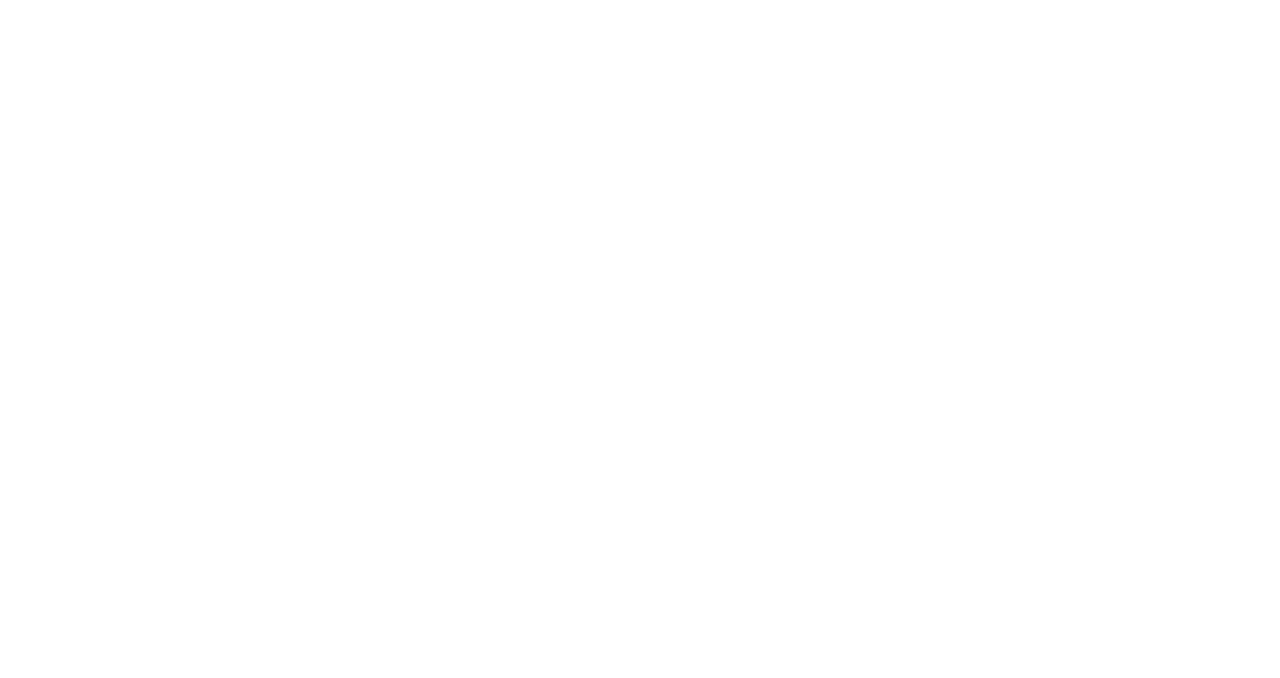
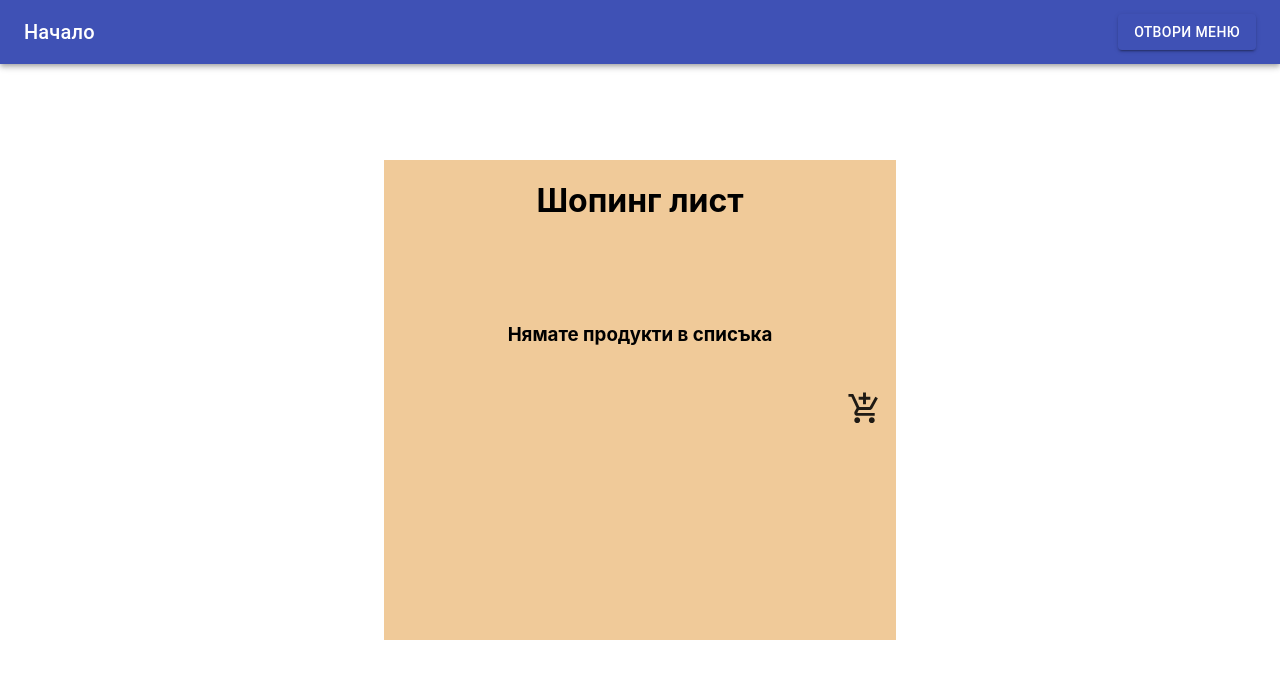
Before and after one commit to mihaelagandeva/MandzhichkaProject, a React (Create React App) app in the folder client/: page /shopping-list in a window 1280 px wide. Shown: the top 678 px of the page. Built offline with nearby package versions, Linux system fonts and the light colour scheme.

Commit message:
Add shopping list

```diff
--- a/client/src/App.js
+++ b/client/src/App.js
@@ -9,10 +9,11 @@ import SingleRecipe from './componets/SingleRecipe';
 import CreateRecipe from './componets/CreateRecipe'
 import DisplayUserRecipes from './componets/DisplayUserRecipes'
 import UserProfile from './componets/UserProfile'
+import ShoppingList from './componets/ShoppingList'
 
 //delete later pls
 const hardcodedRecipe = {
-  id: 1, title: 'Musakichka', author: 'Musakichka Master', date: '06/12/2020', picturePath: 'https://amiraspantry.com/wp-content/uploads/2019/11/moussaka-I.jpg', rating: 4, tags: [{ id: 1, value: 'musaka' }, { id: 2, value: 'good' }], summary: 'A very simple recipe to make delicious musaka', products: ['500g potatoes', '500g minced meat'],
+  id: 1, title: 'Musakichka', author: 'Musakichka Master', date: '06/12/2020', prepTime: 60, picturePath: 'https://amiraspantry.com/wp-content/uploads/2019/11/moussaka-I.jpg', rating: 4, tags: [{ id: 1, value: 'musaka' }, { id: 2, value: 'good' }], summary: 'A very simple recipe to make delicious musaka', products: ['500g potatoes', '500g minced meat'],
   steps: ['Wash potatoes', 'Peel and cut potatoes, put them to boil in hot water till they are almost ready', 'Put minced meat in a pan and fry it alongside some onion', 'Mix everything and put in oven']
 }
 
@@ -31,6 +32,7 @@ function App() {
         <Route path="/recipes/favorites" exact component={() => <DisplayUserRecipes load="favourites" />} />
         <Route path="/recipes/my" exact component={() => <DisplayUserRecipes load="my" />} />
         <Route path="/profile" exact component={UserProfile} />
+        <Route path="/shopping-list" exact component ={ShoppingList} />
       </Router>
       <Interceptor />
     </SnackbarProvider>
--- a/client/src/componets/CreateRecipe.tsx
+++ b/client/src/componets/CreateRecipe.tsx
@@ -6,6 +6,7 @@ import { InputTags } from './InputTags'
 import { FileUpload } from './FileUpload'
 import { ProductSelect } from './ProductSelect'
 import Slider from '@material-ui/core/Slider';
+import TopAppBar from "./TopAppBar";
 
 const useStyles = makeStyles({
     root: {
@@ -113,6 +114,8 @@ const CreateRecipe = () => {
     const styles = useStyles();
 
     return (
+        <div>
+            <TopAppBar />
         <div className={styles.root}>
         <h1 className={styles.title}>Нова Рецепта</h1>
         <div className={styles.upload}>
@@ -160,9 +163,6 @@ const CreateRecipe = () => {
         />
         <div>
         <p>Продукти: </p>
-        {productList.map((x, i) => {
-
-        })}
         <ProductSelect productList={productList} setProductList={setProductList}/>
         </div>
         <div className={styles.steps}>
@@ -199,7 +199,8 @@ const CreateRecipe = () => {
                 </div>
                 </div>
                 </form>
-                </div>
+            </div>
+        </div>
                 )}
 
                 export default CreateRecipe;
--- a/client/src/componets/ProductSelect.tsx
+++ b/client/src/componets/ProductSelect.tsx
@@ -156,7 +156,7 @@ export const ProductSelect = (props: ProductSelectProps) => {
                     className={classes.removeButton}
                     onClick={() => handleRemoveClick(i)}><CancelIcon /></Button>}
 
-                    {props.productList.length - 1 === i && <button className={classes.addButton} onClick={handleAddClick}>Добави продукт</button>}
+                    {props.productList.length - 1 === i && <button className={classes.addButton} onClick={handleAddClick}>Добави друг продукт</button>}
                     </div>
                     )}
                     </>
--- /dev/null
+++ b/client/src/componets/ShoppingList.tsx
@@ -0,0 +1,176 @@
+import React, { useState } from 'react'
+import { makeStyles } from '@material-ui/core/styles';
+import CreateIcon from '@material-ui/icons/Create';
+import DeleteIcon from '@material-ui/icons/Delete';
+import { Button, TextField, Select } from '@material-ui/core';
+import CheckIcon from '@material-ui/icons/Check';
+import TopAppBar from './TopAppBar';
+import AddShoppingCartIcon from '@material-ui/icons/AddShoppingCart';
+import { ProductSelect } from './ProductSelect';
+
+
+const useStyles = makeStyles({
+    root: {
+        position: 'absolute',
+        width: '40%',
+        height: '60%',
+        left: '30%',
+        top: '20%',
+        backgroundColor: "#f0ca99",
+        overflow: "scroll"
+    },
+    button: {
+        float: "left",
+        marginTop: 20
+    }
+})
+
+const ShoppingList = () => {
+    const [products, setProducts] = useState<{ name: string, quantity: number, metric: string }[]>([]);
+    const [newProducts, setNewProducts] = useState<{ name: string, quantity: number, metric: string }[]>([{ name: "", quantity: 0, metric: "" }])
+    const [isEditing, setIsEditing] = useState(false)
+    const [isAdding, setIsAdding] = useState(false)
+    const allProducts = [{ name: 'Eggs', metric: ['number'] }, { name: 'Flour', metric: ['spoon', 'cup', 'teaspoon'] }, { name: "Milk", quantity: 1, metric: ["cups"] } , { name: 'Cacao', metric: ['spoon', 'cup', 'teaspoon'] }]
+    const styles = useStyles()
+
+    const handleDelete = (index:number) => {
+        const list = [...products];
+        list.splice(index, 1);
+        setProducts(list);
+    }
+
+    const handleChange = () => {
+        setIsEditing(false)
+    }
+
+    const handleQuantityChange = (e: any, index: number) => {
+        const quantity = e.target.value;
+        const list = [...products];
+        const name = list[index].name;
+        const metric = list[index].metric;
+        list[index] = { name, quantity, metric };
+        setProducts(list)
+    }
+
+    const handleMetricChange = (e: any, index: number ) => {
+        const metric = e.target.value;
+        const list = [...products];
+        const name = list[index].name;
+        const quantity = list[index].quantity
+        list[index] = { name, quantity, metric };
+        setProducts(list);
+    };
+
+    const handleAdding = () => {
+        const result = products.concat(newProducts)
+        setProducts(result);
+        setNewProducts([{ name: "", quantity: 0, metric: "" }])
+        setIsAdding(false);
+    }
+
+    return (
+        <>
+            <TopAppBar />
+        <div className={styles.root}>
+                <h1 style={{ textAlign: "center" }}>Шопинг лист</h1>
+                {products.length === 0 ?
+                    <>
+                        {isAdding ?
+                            <>
+                                <div style={{marginLeft: 20}}>
+                                <ProductSelect productList={newProducts} setProductList={setNewProducts} />
+                                </div>
+                                    <div style={{ clear: "both" }}>
+                                    <Button style={{ float: "right", marginTop: 10 }} size="large" onClick={handleAdding}>
+                                        <CheckIcon fontSize="large" />
+                                    </Button>
+                                </div>
+                            </>
+                            :
+                            <>
+                            <h3 style={{ textAlign: "center", marginTop: "20%" }}> Нямате продукти в списъка</h3>
+                            <div style={{ float: "right" }}>
+                                <Button className={styles.button} onClick={() => setIsAdding(true)}>
+                                        <AddShoppingCartIcon fontSize="large" />
+                                </Button>
+                                </div>
+                                </>
+                        }
+                    </>
+                :
+                <div>
+                        {products.map((elem, index) =>
+                            isEditing ?
+                                <div style={{ clear: "both" }}>
+                                    <p style={{ fontSize: 26, marginLeft: 20, float: "left" }}>{elem.name} - </p>
+                                    <input style={{ width: 100, marginTop: 30, marginLeft: 20, padding: 8 }} type="number" value={elem.quantity}
+                                        onChange={e => handleQuantityChange(e, index)}
+                                    />
+                                    <Select
+                                        native
+                                        value={elem.metric || ""}
+                                        onChange={e => handleMetricChange(e, index)}
+                                        inputProps={{
+                                            name: 'metric',
+                                            id: 'metric',
+                                        }}
+                                    >
+                                        {allProducts.find(el => el.name === elem.name)?.metric.map(elem =>
+                                            <option key={elem} value={elem}>{elem}</option>
+                                        )}
+                                    </Select>
+
+                                </div>
+                                :
+
+                                <div style={{ clear: "both" }}>
+                                    <p style={{ fontSize: 26, marginLeft: 20, float: "left" }}>{elem.name} - {elem.quantity} {elem.metric}</p>
+                                    <div style={{ float: "right" }}>
+                                        <Button className={styles.button} onClick={() => handleDelete(index)}>
+                                            <DeleteIcon fontSize="large" />
+                                        </Button>
+                                    </div>
+                                </div>
+
+                    )}
+
+
+                </div>
+                }
+                {isEditing && isAdding ?
+                    <>
+                        <div style={{ marginLeft: 20 }}>
+                            <ProductSelect productList={newProducts} setProductList={setNewProducts} />
+                            </div>
+                        <div style={{clear:"both"}}>
+                            <Button style={{ float: "right", marginTop: 10 }} size="large" onClick={handleAdding}>
+                                <CheckIcon fontSize="large" />
+                            </Button>
+                        </div>
+                    </>
+                    :
+                isEditing && !isAdding ?
+                    <div style={{ float: "right" }}>
+                        <Button className={styles.button} onClick={() => setIsAdding(true)}>
+                                <AddShoppingCartIcon fontSize="large" />
+                        </Button>
+                        <Button className={styles.button} onClick={() => handleChange()}>
+                                <CheckIcon fontSize="large" />
+                        </Button>
+                    </div>
+                        :
+                    products.length>0 ?
+                    <div style={{ clear: "both", float: "right", paddingTop: 20 }}>
+                        <Button className={styles.button} onClick={() => setIsEditing(true)}>
+                            <CreateIcon fontSize="large" />
+                        </Button>
+                            </div>
+                            :
+                            ""
+                }
+            </div>
+            </>
+    )
+}
+
+export default ShoppingList;
--- a/client/src/componets/UserMenu.tsx
+++ b/client/src/componets/UserMenu.tsx
@@ -90,7 +90,7 @@ const StyledMenu = withStyles({
             </Link>
             </StyledMenuItem>
             <StyledMenuItem>
-            <Link href="/">
+            <Link href="/shopping-list">
             <ListItemIcon>
             <CalendarTodayIcon fontSize="small" />
             </ListItemIcon>
```
